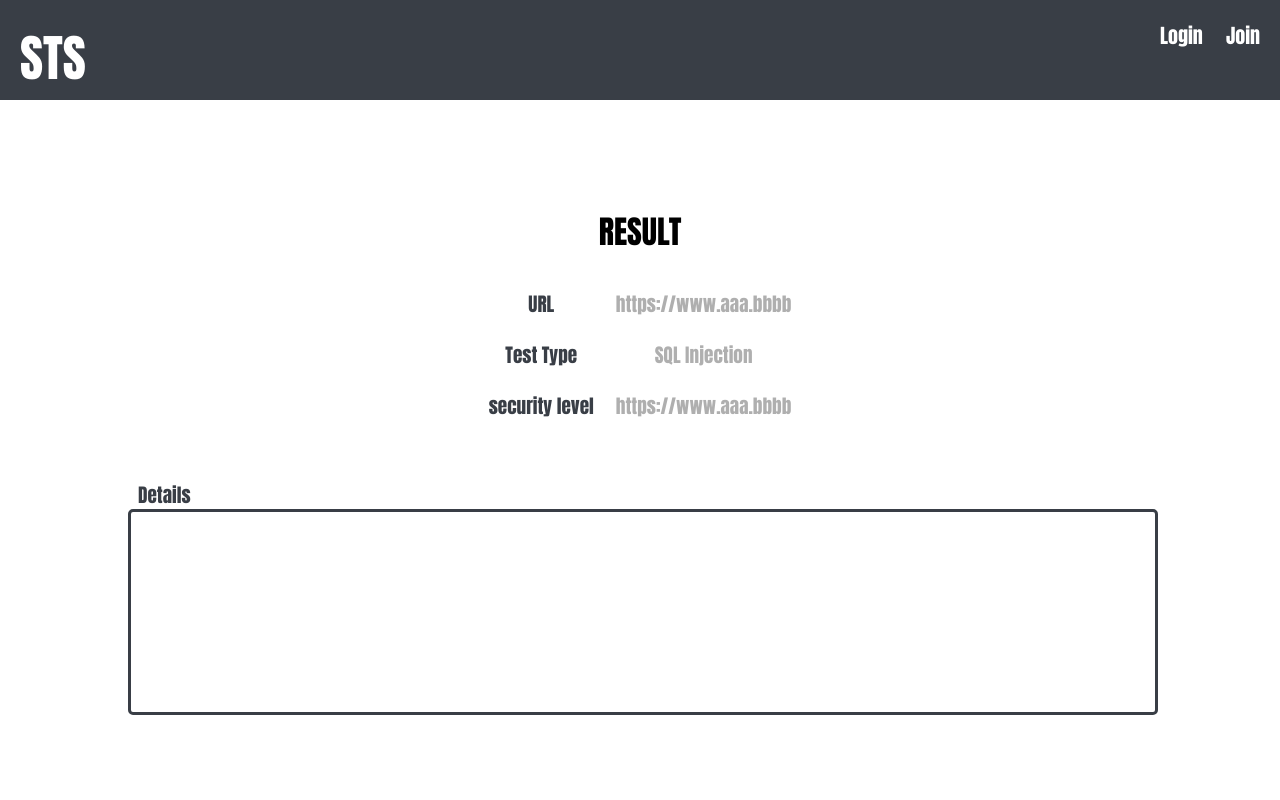
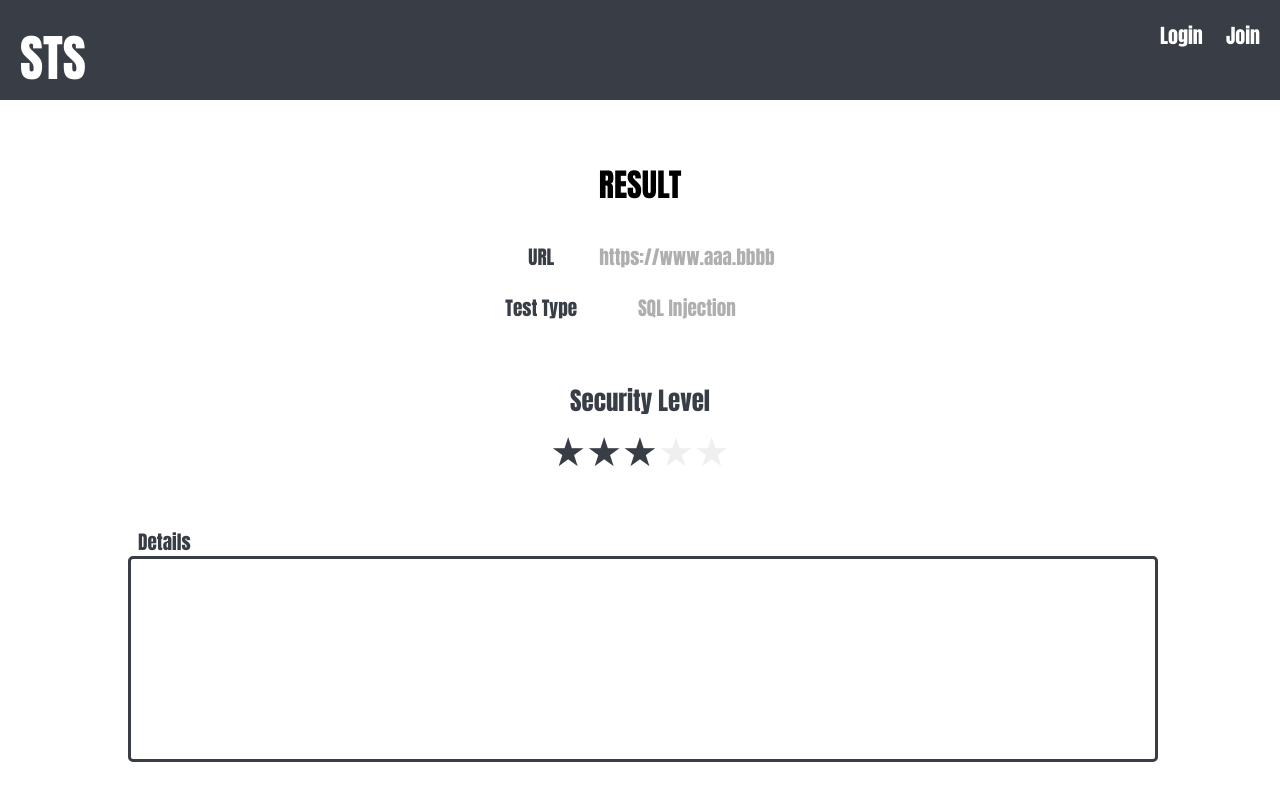
Before and after one commit to kkc217/security_test_service, a React (Create React App) app: page /result in a window 1280 px wide. Built offline with nearby package versions, Linux system fonts and the light colour scheme.

Commit message:
feat: add star rating component

```diff
--- a/src/assets/css/Result/resultPage.css
+++ b/src/assets/css/Result/resultPage.css
@@ -33,3 +33,8 @@
 #details_prop {
     padding: 10px;
 }
+
+.star_container {
+    text-align: center;
+    font-size: 1.3em;
+}
--- a/src/components/Constants/StarRating.js
+++ b/src/components/Constants/StarRating.js
@@ -0,0 +1,21 @@
+import React from "react";
+import ReactStars from 'react-stars';
+
+const StarRating = (props) => {
+    return (
+        <>
+            <div className="star_rating_container">
+                <ReactStars
+                    count={props.count}
+                    value={props.value}
+                    size={props.size}
+                    color1={'#efefef'}
+                    color2={'#393e46'}
+                    edit={false}
+                />
+            </div>
+        </>
+    )
+}
+
+export default StarRating;
--- a/src/components/Result/ResultPage.js
+++ b/src/components/Result/ResultPage.js
@@ -1,4 +1,6 @@
 import React from "react";
+
+import StarRating from "../Constants/StarRating";
 
 import "../../assets/css/Result/resultPage.css";
 
@@ -16,11 +18,12 @@ const ResultPage = () => {
                         <td className="result_prop_text">Test Type</td>
                         <td>SQL Injection</td>
                     </tr>
-                    <tr>
-                        <td className="result_prop_text">security level</td>
-                        <td>https://www.aaa.bbbb</td>
-                    </tr>
                 </table>
+                <br/><br/>
+                <div className="star_container">
+                    <span className="result_prop_text" id="details_prop">Security Level</span>
+                    <StarRating count="5" value="3" size="40" />
+                </div>
                 <br/><br/>
                 <div className="details_container">
                     <span className="result_prop_text" id="details_prop">Details</span>
```
